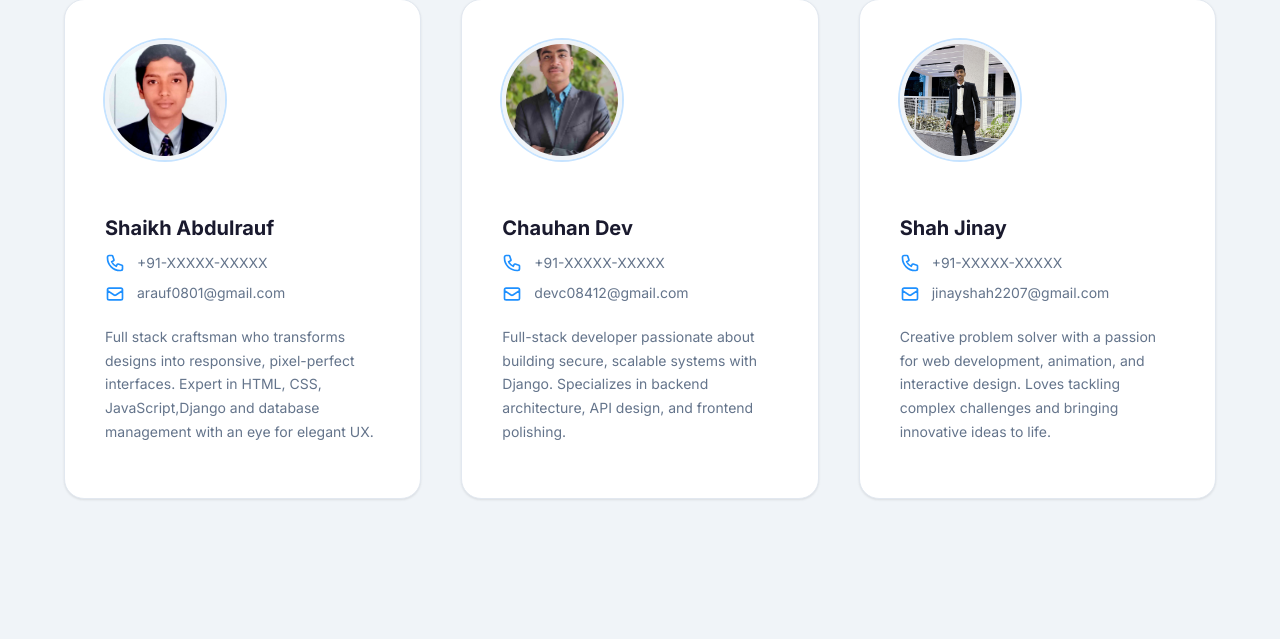
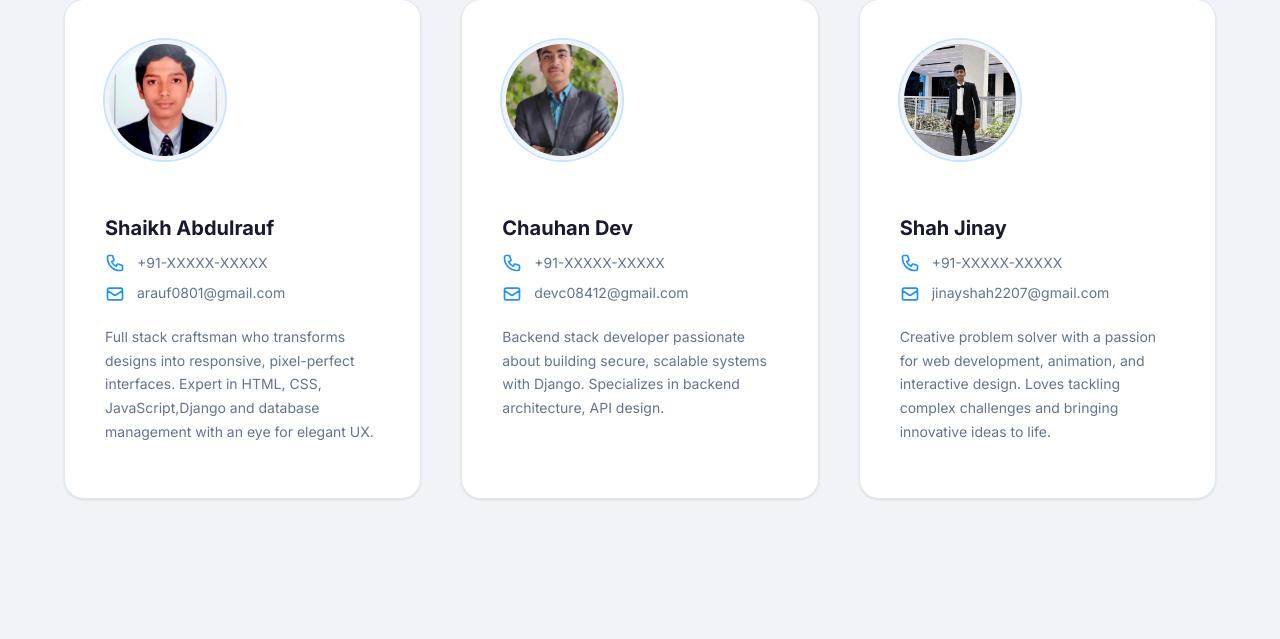
Before and after one commit to ARShaikh0801/WorkWhiz, a Django app: page /about_us/ in a window 1280 px wide. Shown: the part 276-915 px from the top of the page. Run offline with Django 5.2, Linux system fonts and the light colour scheme.

```diff
--- a/templates/about_us.html
+++ b/templates/about_us.html
@@ -164,7 +164,7 @@
                         devc08412@gmail.com
                     </div>
                 </div>
-                <p class="description">Full-stack developer passionate about building secure, scalable systems with Django. Specializes in backend architecture, API design, and frontend polishing. </p>
+                <p class="description">Backend stack developer passionate about building secure, scalable systems with Django. Specializes in backend architecture, API design. </p>
             </div>
 
             <div class="member-card">
```
